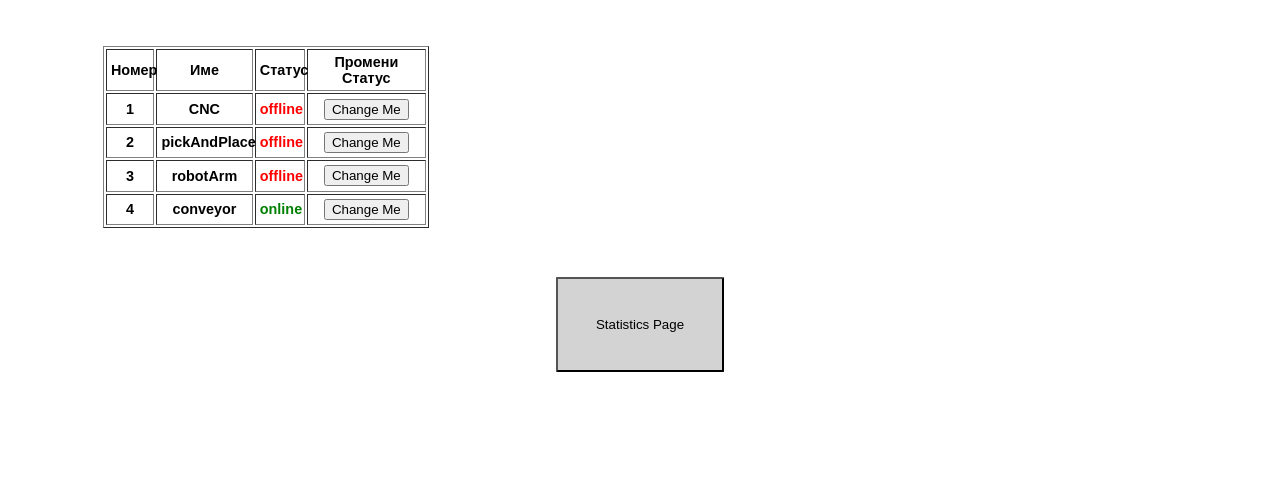
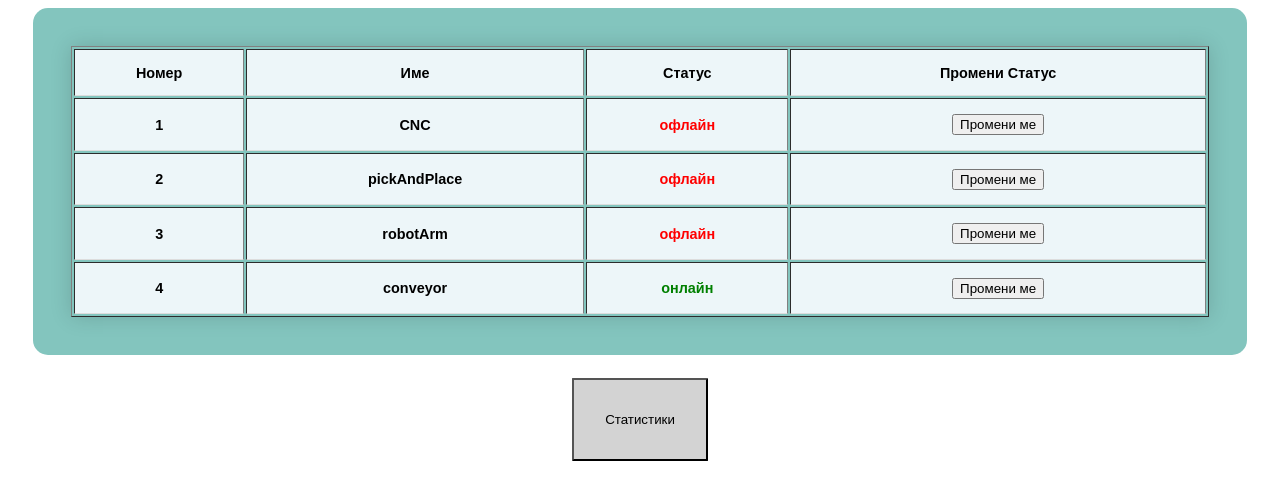
Before and after one commit to kostadin-tonchekliev/machine-monitoring, a PHP site: page /minimal/index.php in a window 1280 px wide. Shown: the top 500 px of the page. Run offline with PHP 8.4, Linux system fonts and the light colour scheme; data comes from the database, SQL or seed files in the repository; lists and menus that the app fills with data are empty; some libraries are stand-ins or nearby versions.

Commit message:
Changed language to bulgarian and some css fixes

```diff
--- a/minimal/index.php
+++ b/minimal/index.php
@@ -25,7 +25,7 @@
     <body>
     <div id="machineData">
         <form method="post">
-            <table class="mainTable", border=1>
+            <table class="mainTable", border=1, width=100%>
                 <tr>
                     <th>Номер</th>
                     <th>Име</th>
@@ -39,11 +39,11 @@
                         echo "<th>".$row["machineId"]."</th>" ;
                         echo "<th>".$row["machineName"]."</th>" ;
                         if ($row["machineStatus"] == 'online'){
-                            echo "<th style=\"color:green;\">".$row["machineStatus"]."</th>" ;
+                            echo "<th style=\"color:green;\">".онлайн."</th>" ;
                         } elseif ($row["machineStatus"] == 'offline'){
-                            echo "<th style=\"color:red;\">".$row["machineStatus"]."</th>" ;
+                            echo "<th style=\"color:red;\">".офлайн."</th>" ;
                         }
-                        echo "<th><button type=\"submit\" value=\"$row[machineId]\" name=\"changeStatus\">Change Me</button></th>";
+                        echo "<th><button type=\"submit\" value=\"$row[machineId]\" name=\"changeStatus\">Промени ме</button></th>";
                         echo "</tr>";
                     }
                 ?>
@@ -51,7 +51,7 @@
         </form>
       </div>
       <div id="navigationMenu">
-        <a href='/minimal/statistics.php'><button class="navButton">Statistics Page</button></a>
+        <a href='/minimal/statistics.php'><button class="navButton">Статистики</button></a>
       </div>
     </body>
 </html>
--- a/minimal/statistics.php
+++ b/minimal/statistics.php
@@ -30,7 +30,7 @@
         ?>
     </div>
     <div id="navigationMenu">
-        <a href="/minimal/index.php"><button class="navButton">HomePage</button></a>
+        <a href="/minimal/index.php"><button class="navButton">Начална страница</button></a>
     </div>
     </body>
 </html>
--- a/minimal/stylesheet.css
+++ b/minimal/stylesheet.css
@@ -1,25 +1,37 @@
 #machineData {
-    width: 85%;
+    width: 90%;
     margin: auto;
+    margin-bottom: 20px;
     padding: 3%;
     text-align: center;
     font-size: 0.9em;
     font-family: sans-serif;
+    background-color: #83c5be;
+    border-radius: 15px;
 }
 
-#mainTable {
-    margin-left: auto;
-    margin-right: auto;
-    width: 100%;
+.mainTable {
+    margin: auto;
+    box-shadow: 0 0 20px rgba(0, 0, 0, 0.15);
+}
+
+.mainTable thead tr {
+    background-color: #edf6f9;
+    color: #ffffff;
+}
+
+.mainTable tbody tr {
+    border-bottom: 1px solid #dddddd;
 }
 
 .mainTable th,
 .mainTable td {
     padding: 1.3%;
+    background-color: #edf6f9;
 }
 
 #navigationMenu {
-    width: 30%;
+    width: 25%;
     text-align: center;
     margin: auto;
 }
@@ -30,14 +42,14 @@
     text-align: center;
     padding: 10%;
     border-radius: 1%;
-    margin-top: 3%;
+    margin-top: 1%;
 }
 
 #statistics {
-    width: 70%;
+    width: 90%;
     margin: auto;
     background-color: #83c5be;
-    border-radius: 5%;
+    border-radius: 15px;
     padding: 2%;
     padding-bottom: 0;
     text-align: center;
--- a/statistics.php
+++ b/statistics.php
@@ -31,14 +31,14 @@
         </div>
         <br>
         <div id="statistics">
-                <h3>Legend</h3>
+                <h3>Легенда</h3>
                 <div id="legend">
-                    <div id="uptimeLegend">Uptime</div><div id="downtimeLegend">Downtime</div>
+                    <div id="uptimeLegend">Време в което машината е работила</div><div id="downtimeLegend">Време в което машината не е работила</div>
                 </div>
         </div>
         <br>
         <div id="navigationMenu">
-            <a href="/index.php"><button class="navButton">HomePage</button></a>
+            <a href="/index.php"><button class="navButton">Начална Старница</button></a>
         </div>
     </body>
 </html>
```
Also changed, not shown: index.php (+4 -4 lines).
